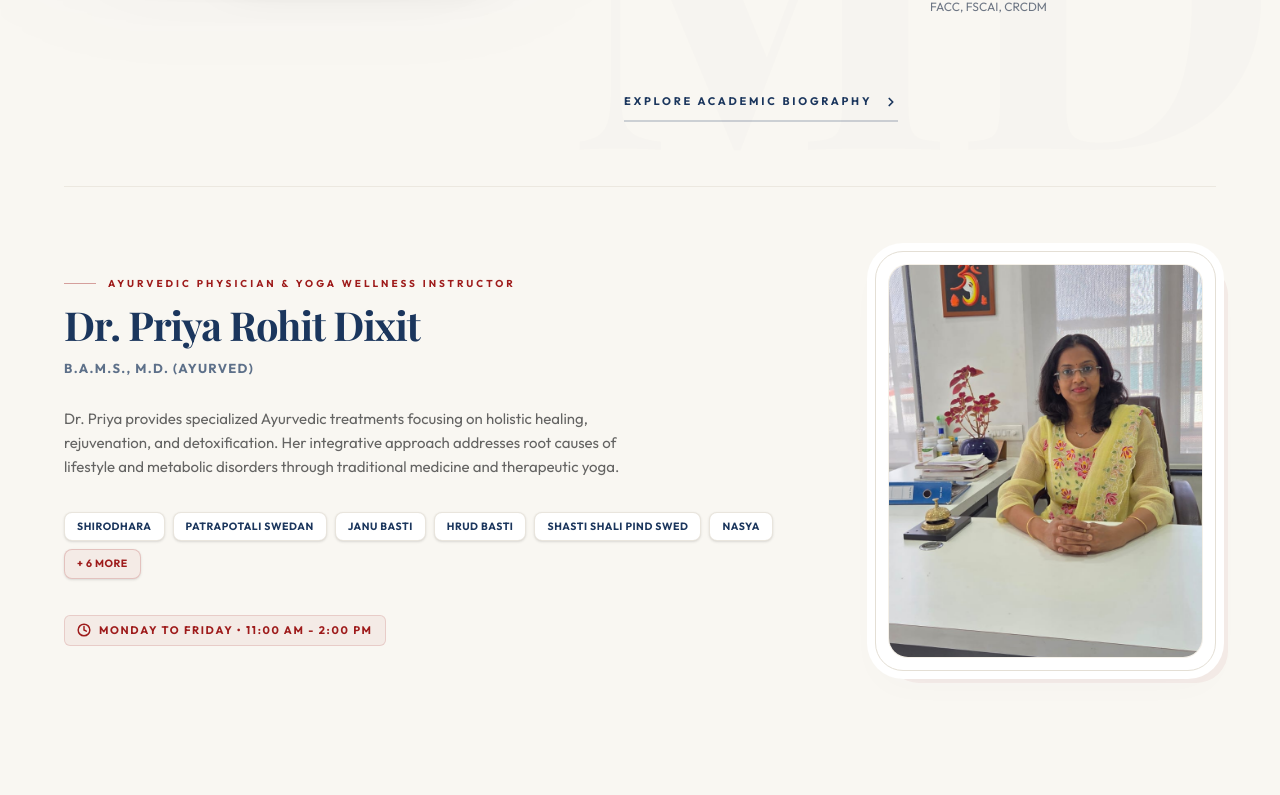
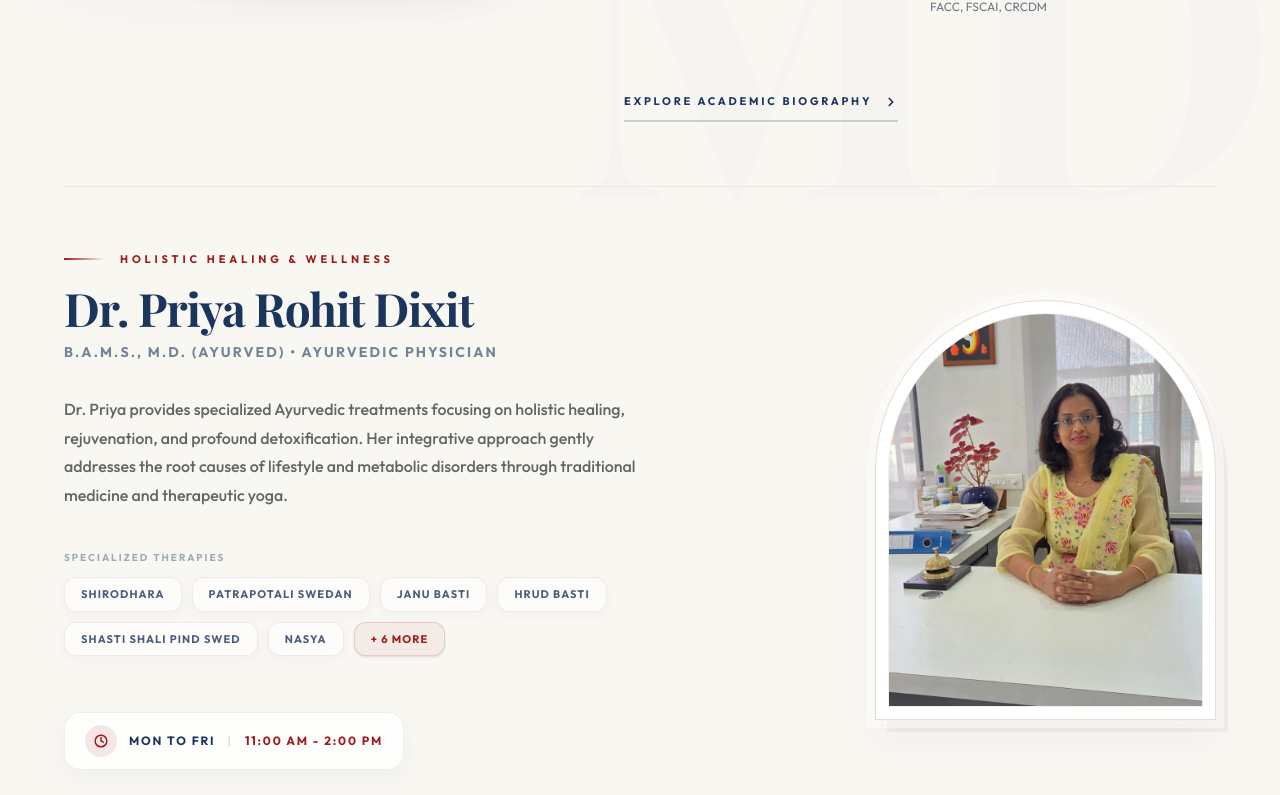
Before and after one commit to Dhruvv307nm/dixit-heart-care, a React (Vite) app: page / in a window 1280 px wide. Shown: the part 3442-4237 px from the top of the page. Built offline with nearby package versions, Linux system fonts and the light colour scheme; a web font is replaced by a local one.

Commit message:
update the dr . priya dixit section

```diff
--- a/src/components/HomeView.tsx
+++ b/src/components/HomeView.tsx
@@ -717,55 +717,65 @@ export default function HomeView({ onViewChange, onBookNow }: HomeViewProps) {
             <div className="grid grid-cols-1 lg:grid-cols-12 gap-12 lg:gap-16 items-center">
 
               {/* Content Column */}
-              <div className="lg:col-span-8 w-full space-y-7 text-left order-2 lg:order-1">
-                <div className="space-y-3">
-                  <div className="flex items-center gap-3">
-                    <span className="w-8 h-[1px] bg-[#9E1B1B]/40" />
-                    <span className="text-[#9E1B1B] font-sans text-[10px] uppercase tracking-[0.3em] font-extrabold block">
-                      Ayurvedic Physician & Yoga Wellness Instructor
+              <div className="lg:col-span-8 w-full space-y-8 text-left order-2 lg:order-1 lg:pr-12">
+                <div className="space-y-4">
+                  <div className="flex items-center gap-4">
+                    <span className="w-10 h-[2px] bg-gradient-to-r from-[#9E1B1B] to-transparent" />
+                    <span className="text-[#9E1B1B] font-sans text-[11px] uppercase tracking-[0.35em] font-black block">
+                      Holistic Healing & Wellness
                     </span>
                   </div>
-                  <h3 className="font-serif text-[32px] md:text-[40px] font-black text-[#1B365D] leading-[1.1] tracking-tight">
+                  <div>
+                    <h3 className="font-serif text-[36px] md:text-[46px] font-black text-[#1B365D] leading-[1.1] tracking-tight">
                       Dr. Priya Rohit Dixit
                     </h3>
-                  <p className="font-sans text-[13px] text-[#1B365D]/70 font-bold tracking-[0.1em] uppercase">
-                    B.A.M.S., M.D. (Ayurved)
+                    <p className="font-sans text-[14px] text-[#1B365D]/60 font-bold tracking-[0.15em] uppercase mt-2">
+                      B.A.M.S., M.D. (Ayurved) • Ayurvedic Physician
                     </p>
                   </div>
+                </div>
 
-                <div className="font-sans text-[#3F3F3F]/80 text-[15px] leading-relaxed max-w-xl">
+                <div className="font-sans text-[#3F3F3F]/80 text-[16px] leading-[1.8] max-w-xl font-medium">
                   <p>
-                    Dr. Priya provides specialized Ayurvedic treatments focusing on holistic healing, rejuvenation, and detoxification. Her integrative approach addresses root causes of lifestyle and metabolic disorders through traditional medicine and therapeutic yoga.
+                    Dr. Priya provides specialized Ayurvedic treatments focusing on holistic healing, rejuvenation, and profound detoxification. Her integrative approach gently addresses the root causes of lifestyle and metabolic disorders through traditional medicine and therapeutic yoga.
                   </p>
                 </div>
 
                 {/* Ayurvedic Services Tags */}
-                <div className="flex flex-wrap gap-2 pt-1">
+                <div className="pt-2">
+                  <p className="text-[10px] font-bold uppercase tracking-[0.2em] text-[#1B365D]/40 mb-3">Specialized Therapies</p>
+                  <div className="flex flex-wrap gap-2.5">
                     {([
                       "Shirodhara", "Patrapotali Swedan", "Janu Basti", "Hrud Basti", "Shasti Shali Pind Swed", "Nasya",
                       "Amlapitta (Acidity)", "Sandhivat & Vat Vikar", "Pachanachya Takrari",
                       "Kesanchya & Saundaryavishayak Samasya", "Laththapana (Obesity)", "Yogopchar"
                     ].slice(0, showAllUpchars ? 12 : 6)).map((tag) => (
-                    <span key={tag} className="inline-block px-3 py-1.5 bg-white border border-outline-variant/80 rounded-lg text-[10.5px] font-sans font-bold uppercase tracking-wider text-[#1B365D] shadow-sm">
+                      <span key={tag} className="inline-block px-4 py-2 bg-white/60 backdrop-blur-sm border border-outline-variant/60 rounded-xl text-[11px] font-sans font-extrabold uppercase tracking-widest text-[#1B365D]/80 shadow-[0_4px_12px_rgba(27,54,93,0.03)] hover:border-[#1B365D]/20 transition-colors">
                         {tag}
                       </span>
                     ))}
                     {!showAllUpchars && (
-                    <button onClick={() => setShowAllUpchars(true)} className="inline-block px-3 py-1.5 bg-[#9E1B1B]/5 border border-[#9E1B1B]/20 hover:bg-[#9E1B1B]/10 rounded-lg text-[10.5px] font-sans font-bold uppercase tracking-wider text-[#9E1B1B] shadow-sm transition-colors cursor-pointer">
+                      <button onClick={() => setShowAllUpchars(true)} className="inline-block px-4 py-2 bg-[#9E1B1B]/5 border border-[#9E1B1B]/15 hover:bg-[#9E1B1B]/10 hover:border-[#9E1B1B]/30 rounded-xl text-[11px] font-sans font-extrabold uppercase tracking-widest text-[#9E1B1B] shadow-sm transition-all cursor-pointer">
                         + 6 More
                       </button>
                     )}
                     {showAllUpchars && (
-                    <button onClick={() => setShowAllUpchars(false)} className="inline-block px-3 py-1.5 bg-outline-variant/10 hover:bg-outline-variant/30 border border-transparent rounded-lg text-[10.5px] font-sans font-bold uppercase tracking-wider text-[#3F3F3F] shadow-sm transition-colors cursor-pointer">
+                      <button onClick={() => setShowAllUpchars(false)} className="inline-block px-4 py-2 bg-surface-container hover:bg-outline-variant/30 border border-outline-variant/40 rounded-xl text-[11px] font-sans font-extrabold uppercase tracking-widest text-[#1B365D]/60 shadow-sm transition-all cursor-pointer">
                         Show Less
                       </button>
                     )}
                   </div>
+                </div>
 
-                <div className="pt-2">
-                  <span className="inline-flex items-center gap-2 font-sans text-[11px] font-bold text-[#9E1B1B] uppercase tracking-[0.15em] bg-[#9E1B1B]/5 px-3 py-1.5 rounded-md border border-[#9E1B1B]/15">
-                    <Clock size={14} className="stroke-[2.5]" /> Monday to Friday • 11:00 AM - 2:00 PM
+                <div className="pt-6">
+                  <div className="inline-flex items-center gap-3 bg-white/80 backdrop-blur-md px-5 py-3 rounded-2xl border border-outline-variant/50 shadow-[0_8px_24px_rgba(27,54,93,0.04)]">
+                    <div className="w-8 h-8 rounded-full bg-[#9E1B1B]/10 flex items-center justify-center">
+                      <Clock size={14} className="stroke-[2.5] text-[#9E1B1B]" />
+                    </div>
+                    <span className="font-sans text-[12px] font-bold text-[#1B365D] uppercase tracking-[0.15em]">
+                      Mon to Fri <span className="text-outline-variant mx-2">|</span> <span className="text-[#9E1B1B]">11:00 AM - 2:00 PM</span>
                     </span>
+                  </div>
                 </div>
               </div>
 
@@ -778,11 +788,11 @@ export default function HomeView({ onViewChange, onBookNow }: HomeViewProps) {
                   transition={{ duration: 0.8, ease: [0.21, 0.47, 0.32, 0.98] }}
                   className="relative group mx-auto max-w-[280px] lg:max-w-none"
                 >
-                  <div className="absolute inset-0 bg-[#9E1B1B]/5 rounded-[32px] translate-x-3 translate-y-3 -z-20 transition-transform duration-[1200ms] group-hover:translate-x-4 group-hover:translate-y-4" />
-                  <div className="absolute inset-0 border border-outline-variant/60 rounded-[32px] translate-x-1.5 translate-y-1.5 -z-10" />
+                  <div className="absolute inset-0 bg-[#9E1B1B]/5 rounded-t-full rounded-b-[32px] translate-x-3 translate-y-3 -z-20 transition-transform duration-[1200ms] group-hover:translate-x-4 group-hover:translate-y-4" />
+                  <div className="absolute inset-0 border border-outline-variant/60 rounded-t-full rounded-b-[32px] translate-x-1.5 translate-y-1.5 -z-10" />
 
-                  <div className="bg-white p-3 rounded-[28px] shadow-[0_15px_35px_rgba(27,54,93,0.02)] border border-outline-variant overflow-hidden ring-[8px] ring-white">
-                    <div className="w-full aspect-[4/5] bg-surface-container rounded-[20px] border border-outline-variant/30 overflow-hidden relative">
+                  <div className="bg-white p-3 rounded-t-full rounded-b-[32px] shadow-[0_20px_40px_rgba(27,54,93,0.04)] border border-outline-variant overflow-hidden ring-[8px] ring-white/50">
+                    <div className="w-full aspect-[4/5] bg-surface-container rounded-t-full rounded-b-[20px] border border-outline-variant/30 overflow-hidden relative">
                       <img
                         src="/dr-priya-dixit.jpg"
                         alt="Dr. Priya Rohit Dixit"
```
Lines whose indentation alone changed are shown as unchanged.
